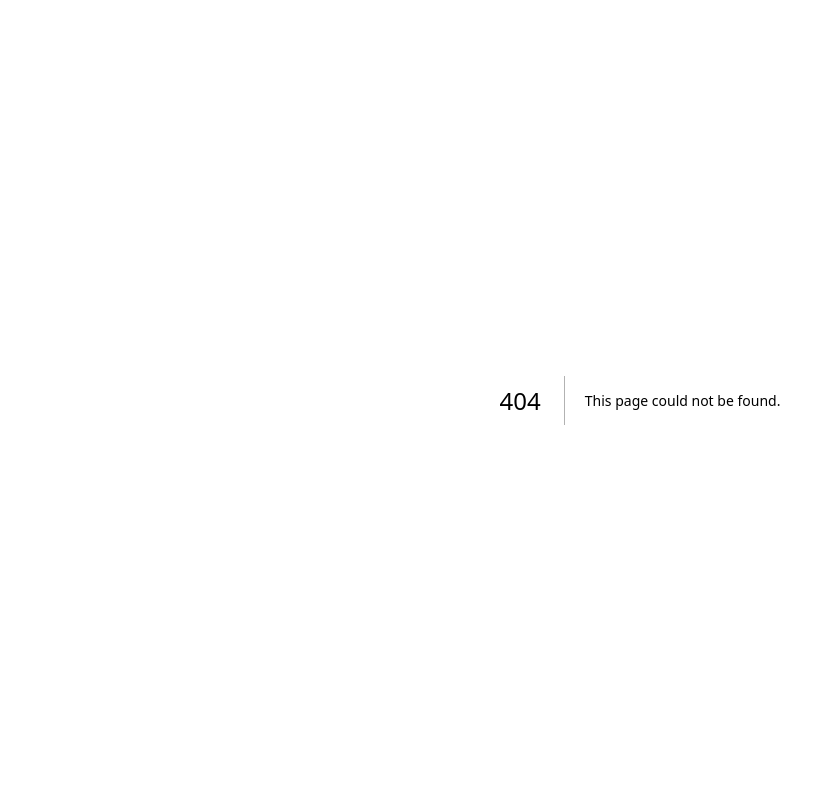
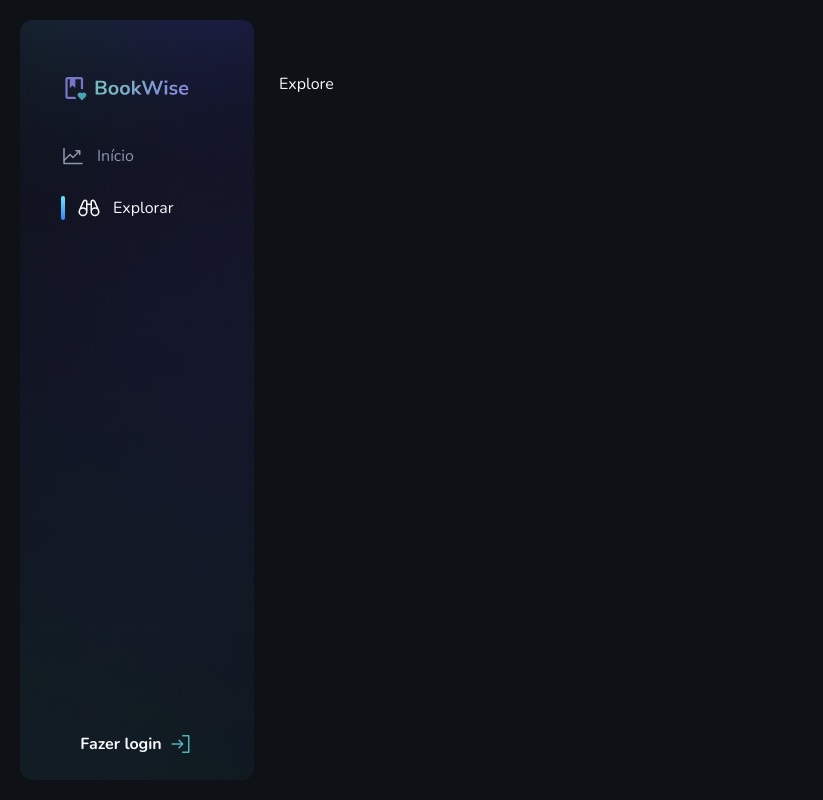
Before and after one commit to FernandoDev97/book-wise, a Next.js app: page /explore in a window 1280 px wide. Before the commit this address had no page. Shown: the whole page, without its empty margins (0-823 px from the left). Built offline with nearby package versions, Linux system fonts and the light colour scheme; no server answers.

Commit message:
add styles sidebar and layout to pages

```diff
--- a/package.json
+++ b/package.json
@@ -10,6 +10,7 @@
   },
   "dependencies": {
     "@next-auth/prisma-adapter": "^1.0.7",
+    "@phosphor-icons/react": "^2.0.15",
     "@prisma/client": "^5.8.1",
     "@radix-ui/react-slot": "^1.0.2",
     "class-variance-authority": "^0.7.0",
--- /dev/null
+++ b/src/app/(pages)/explore/page.tsx
@@ -0,0 +1,7 @@
+import React from 'react'
+
+const Explore = () => {
+  return <div>Explore</div>
+}
+
+export default Explore
--- a/src/app/(pages)/layout.tsx
+++ b/src/app/(pages)/layout.tsx
@@ -1,14 +1,16 @@
-import { Aside } from '@/components/aside'
+import { Sidebar } from '@/components/sidebar'
 
-export default function PagesLayout({
+export default async function PagesLayout({
   children,
 }: {
   children: React.ReactNode
 }) {
   return (
-    <>
-      <Aside />
-      {children}
-    </>
+    <main className="main-layout-pages">
+      <Sidebar />
+      <div className="w-full h-[100vh] max-w-[996px] mx-auto pt-[72px] ">
+        {children}
+      </div>
+    </main>
   )
 }
--- /dev/null
+++ b/src/app/(pages)/loading.tsx
@@ -0,0 +1,7 @@
+import React from 'react'
+
+const Loading = () => {
+  return <div>carregando</div>
+}
+
+export default Loading
--- a/src/app/globals.css
+++ b/src/app/globals.css
@@ -88,3 +88,10 @@
     font-family: inherit;
   }
 }
+
+.main-layout-pages {
+  width: 100%;
+  height: 100vh;
+  display: grid;
+  grid-template-columns: auto 1fr;
+}
--- a/src/components/aside.tsx
+++ /dev/null
@@ -1,7 +0,0 @@
-export const Aside = () => {
-  return (
-    <aside className="h-[100vh] w-[232px] p-3">
-      <div className="bg-purple-800 rounded-lg h-full w-full"></div>
-    </aside>
-  )
-}
--- a/src/components/auth-buttons.tsx
+++ b/src/components/auth-buttons.tsx
@@ -13,7 +13,7 @@ export const AuthButtons = ({ callbackUrl = '/' }: AuthButtonsProps) => {
   const { status, data } = useSession()
   const router = useRouter()
 
-  console.log(status, data)
+  // console.log(status, data)
 
   const handleSignIn = (provider?: string) => {
     if (!provider) {
--- /dev/null
+++ b/src/components/navigation.tsx
@@ -0,0 +1,89 @@
+'use client'
+
+import {
+  Binoculars,
+  User,
+  ChartLineUp,
+  SignIn,
+  SignOut,
+} from '@phosphor-icons/react'
+import Link from 'next/link'
+import { usePathname } from 'next/navigation'
+import { Button } from './ui/button'
+import { signOut, useSession } from 'next-auth/react'
+import { useMemo } from 'react'
+
+const NAV_ITEMS = [
+  {
+    label: 'Início',
+    href: '/',
+    icon: <ChartLineUp size={24} />,
+  },
+  {
+    label: 'Explorar',
+    href: '/explore',
+    icon: <Binoculars size={24} />,
+  },
+]
+
+export const Navigation = () => {
+  const { status, data } = useSession()
+  const path = usePathname()
+
+  const navItems = useMemo(() => {
+    if (status === 'authenticated') {
+      return NAV_ITEMS.concat({
+        label: 'Pefil',
+        href: `/profile/${data.user.id}`,
+        icon: <User size={24} />,
+      })
+    }
+
+    return NAV_ITEMS
+  }, [status, data])
+
+  return (
+    <nav className="flex flex-col gap-7 w-full h-full">
+      {navItems.map((item) => (
+        <Link
+          className={
+            path === item.href
+              ? 'flex items-center text-gray-100 transition-colors gap-3'
+              : 'flex items-center text-gray-400 transition-colors gap-3 hover:text-gray-100'
+          }
+          href={item.href}
+          key={item.label}
+        >
+          {path === item.href && (
+            <span className="w-[4px] h-6 bg-gradient-to-b from-cyan-300 to-blue-500 rounded-full transition-all" />
+          )}
+          {item.icon}
+          {item.label}
+        </Link>
+      ))}
+
+      <div className="mt-auto w-full ">
+        {status === 'authenticated' && (
+          <div className="flex justify-between items-center w-full">
+            <img
+              className="w-8 h-8 rounded-full"
+              src={data.user.image}
+              alt=""
+            />
+            <Button
+              onClick={() => signOut()}
+              className="flex p-0 gap-2 font-bold"
+            >
+              Fazer logout <SignOut className="text-red-500" size={24} />
+            </Button>
+          </div>
+        )}
+        {status === 'unauthenticated' && (
+          <Link href="/login" className="flex gap-2 font-bold justify-center">
+            Fazer login <SignIn className="text-green-100" size={24} />
+          </Link>
+        )}
+      </div>
+    </nav>
+  )
+}
--- /dev/null
+++ b/src/components/sidebar.tsx
@@ -0,0 +1,16 @@
+import { Navigation } from './navigation'
+
+export const Sidebar = () => {
+  return (
+    <aside className="w-[234px] m-5 h-[calc(100% - 40px)] bg-sidebar-bg bg-no-repeat bg-center bg-cover rounded-xl bg-gray-700 flex flex-col justify-between items-center pt-10 pb-6">
+      <div className="flex flex-col items-start gap-7 w-[65%] h-full">
+        <img
+          className="w-[128px] h-[64px]"
+          src="/images/Logo.svg"
+          alt="Book wise logo"
+        />
+        <Navigation />
+      </div>
+    </aside>
+  )
+}
--- a/tailwind.config.ts
+++ b/tailwind.config.ts
@@ -52,6 +52,7 @@ const config = {
       },
       backgroundImage: {
         'logo-section-bg': 'url(/images/logo-section-bg.png)',
+        'sidebar-bg': 'url(/images/sidebar-bg.png)',
       },
     },
   },
```
Also changed, not shown: public/images/sidebar-bg.png (added), 1 other file (tests, documents, lock files or other folders).
